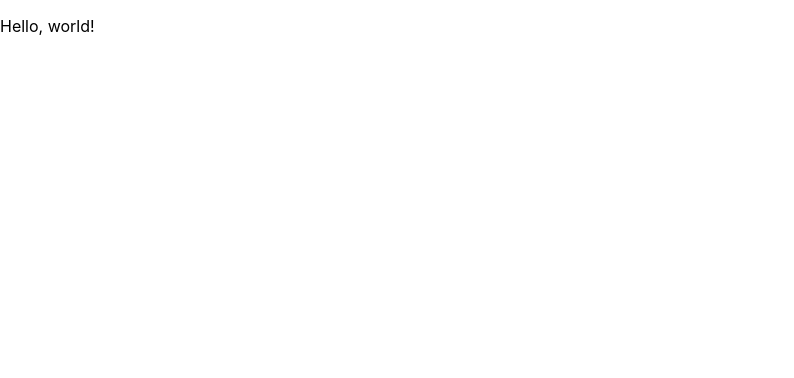
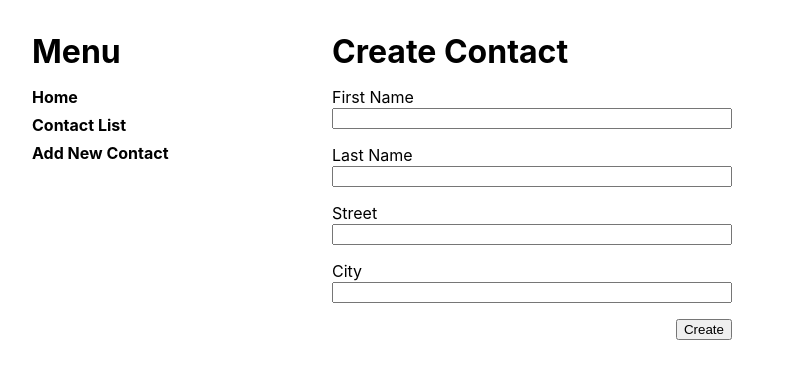
Before and after one commit to boolean-uk/react-address-book-part-2, a React (Create React App) app: page /new-contact in a window 1280 px wide. Shown: the top 378 px of the page, without its empty margins (0-794 px from the left). Built offline with nearby package versions, Linux system fonts and the light colour scheme; no server answers.

Commit message:
Worked on core objectives

```diff
--- a/package.json
+++ b/package.json
@@ -9,7 +9,7 @@
     "react": "^18.2.0",
     "react-dom": "^18.2.0",
     "react-router-dom": "^6.11.1",
-    "react-scripts": "5.0.1",
+    "react-scripts": "^5.0.1",
     "web-vitals": "^2.1.4"
   },
   "scripts": {
--- a/src/App.js
+++ b/src/App.js
@@ -1,8 +1,69 @@
 import './App.css';
+import { Routes, Route } from "react-router-dom";
+import { useEffect, useState } from 'react';
+import Nav from "./components/Nav"
+import Home from "./components/Home"
+import ContactList from "./components/ContactList"
+import ContactForm from "./components/ContactForm"
+import SingleContact from "./components/SingleContact"
 
 function App() {
+    const [contacts, setContacts] = useState([])
+
+    useEffect(() => {
+
+        fetch('https://jsonplaceholder.typicode.com/users')
+            .then((response) => response.json())
+            .then((json) => setContacts(json));
+    }, [])
+
     return (
-        <p>Hello, world!</p>
+
+        <div className='content-holder'>
+            <Nav />
+            <Routes>
+                <Route
+                    path="/"
+                    element={
+                        <Home
+
+                        />
+                    }
+                />
+
+                <Route
+                    path="/contact-list"
+                    element={
+                        <ContactList
+                            contacts={contacts}
+                        />
+                    }
+                />
+
+                <Route
+                    path="/new-contact"
+                    element={
+                        <ContactForm
+                            contacts={contacts}
+                            setContacts={setContacts}
+                        />
+                    }
+                />
+
+                <Route
+                    path="/contact-list/:id"
+                    element={
+                        <SingleContact
+
+                        />
+                    }
+                />
+            </Routes>
+        </div>
+
+
+
+
     );
 }
 
--- /dev/null
+++ b/src/components/ContactForm.js
@@ -0,0 +1,108 @@
+import { useEffect, useState } from "react"
+import "../css/form.css"
+
+
+function ContactForm({ setContacts, contacts }) {
+    // const [idCounter, setIdCounter] = useState(11)
+    const [firstName, setFirstName] = useState("")
+    const [lastName, setLastName] = useState("")
+    const [street, setStreetName] = useState("")
+    const [city, setCityName] = useState("")
+
+
+
+
+    function createContact(e) {
+        e.preventDefault()
+        const fullName = `${firstName} ${lastName}`
+        setContacts([...contacts, {
+            name: fullName,
+            address: {
+                street: street,
+                city: city,
+
+            }
+        }])
+
+        /*
+        I wanted to use the id and change the id value and pass it along, but the value somehow doesn't get updated. I used index + 1 in the ContactList to fix it for now, but I'm going to try and fix this later so that I can use id instead of index.
+        */
+        // setIdCounter(prevIdCounter => prevIdCounter + 1);
+
+        setFirstName("")
+        setLastName("")
+        setStreetName("")
+        setCityName("")
+
+
+
+    }
+
+
+
+    // console.log("fullname", fullname)
+
+    return (
+        <div className='menu-screen-right'>
+
+            <h1 className='header-sections-right'>
+                Create Contact
+            </h1>
+            <form className="form-fields">
+                <div className="field-section">
+                    <label htmlFor="firstname">First Name</label>
+                    <input
+                        type="text"
+                        name="firstname"
+                        id="firstname"
+                        value={firstName}
+                        onChange={(e) => setFirstName(e.target.value)}
+                    />
+                </div>
+
+                <div className="field-section">
+                    <label htmlFor="lastname">Last Name</label>
+                    <input
+                        type="text"
+                        name="lastname"
+                        id="lastname"
+                        value={lastName}
+                        onChange={(e) => setLastName(e.target.value)}
+                    />
+                </div>
+
+                <div className="field-section">
+                    <label htmlFor="streetname">Street</label>
+                    <input
+                        type="text"
+                        name="streetname"
+                        id="streetname"
+                        value={street}
+                        onChange={(e) => setStreetName(e.target.value)}
+                    />
+                </div>
+
+
+                <div className="field-section">
+                    <label htmlFor="cityname">City</label>
+                    <input
+                        type="text"
+                        name="cityname"
+                        id="cityname"
+                        value={city}
+                        onChange={(e) => setCityName(e.target.value)}
+                    />
+                </div>
+
+
+
+
+                <button type="submit" onClick={createContact}>
+                    Create
+                </button>
+
+            </form>
+        </div >
+    )
+}
+export default ContactForm
--- /dev/null
+++ b/src/components/ContactList.js
@@ -0,0 +1,40 @@
+import { Link } from "react-router-dom"
+import "../css/contacts.css"
+
+
+
+
+function ContactList({ contacts }) {
+
+    // console.log(contacts)
+    return (
+        <div className='menu-screen-right'>
+
+            <h1 className='header-sections-right'>
+                Contacts
+            </h1>
+
+            {!contacts ? "loading..." :
+                contacts.map((contact, idx) => {
+                    return (
+                        <div key={contact.id} className="name-container">
+                            <div className="contacts-list-overview-item">
+                                <p>{contact.name}</p>
+                                <Link
+                                    to={`/contact-list/${idx + 1}`
+                                    }
+                                    state={{ contact }}
+                                >
+                                    View
+                                </Link>
+                            </div>
+                        </div>
+                    )
+                })
+            }
+
+
+        </div >
+    )
+}
+export default ContactList
--- /dev/null
+++ b/src/components/Home.js
@@ -0,0 +1,9 @@
+
+
+
+function Home() {
+  return (
+   <h1>Home</h1>
+  )
+}
+export default Home
--- /dev/null
+++ b/src/components/Nav.js
@@ -0,0 +1,20 @@
+import { Link } from "react-router-dom"
+
+
+function Nav() {
+    return (
+        <div className='menu-screen-left'>
+            <h1 className='header-sections-left'>
+                Menu
+            </h1>
+            <nav className='nav-container'>
+                <ul>
+                    <li><Link to={'/'}>Home</Link></li>
+                    <li><Link to={'/contact-list'}>Contact List</Link></li>
+                    <li><Link to={'/new-contact'}>Add New Contact</Link></li>
+                </ul>
+            </nav>
+        </div >
+    )
+}
+export default Nav
--- /dev/null
+++ b/src/components/SingleContact.js
@@ -0,0 +1,25 @@
+import { useLocation } from "react-router-dom"
+
+
+function SingleContact() {
+    const location = useLocation()
+    const { contact } = location.state
+
+    // console.log(contact)
+
+    return (
+        <div className='menu-screen-right'>
+
+            <h1 className='header-sections-right'>
+                {contact.name}
+            </h1>
+            <div className="form-details">
+                <p>Street: <strong> {contact.address.street}</strong></p>
+                <p>City: <strong> {contact.address.city}</strong></p>
+
+            </div>
+
+        </div >
+    )
+}
+export default SingleContact
--- /dev/null
+++ b/src/css/contacts.css
@@ -0,0 +1,20 @@
+.name-container {
+    position: relative;
+  }
+
+  .contacts-list-overview-item {
+    display: flex;
+    justify-content: space-between;
+    padding-bottom: 1rem;
+    margin-top: 1rem;
+  }
+
+  .contacts-list-overview-item::after {
+    content: "";
+    position: absolute;
+    left: 0;
+    bottom: 0;
+    background-color: gray;
+    width: 100%;
+    height: 1px;
+  }
--- /dev/null
+++ b/src/css/form.css
@@ -0,0 +1,18 @@
+.field-section label{
+    display: block;
+
+}
+
+.field-section input{
+    width: 100%;
+    margin-bottom: 1rem;
+}
+
+.menu-screen-right{
+    position: relative;
+}
+
+.form-fields button{
+    right:0;
+    position: absolute;
+}
--- a/src/index.css
+++ b/src/css/index.css
@@ -7,7 +7,16 @@ body {
   -moz-osx-font-smoothing: grayscale;
 }
 
+* {
+  margin: 0;
+  box-sizing: border-box;
+}
+
 code {
   font-family: source-code-pro, Menlo, Monaco, Consolas, 'Courier New',
     monospace;
 }
+
+.menu-screen-right {
+  width: 400px;
+}
--- /dev/null
+++ b/src/css/menu.css
@@ -0,0 +1,43 @@
+.content-holder {
+
+    display: flex;
+    padding-left: 2rem;
+    padding-top: 2rem;
+    min-height: 500px;
+    list-style-type: none;
+}
+
+.content-holder a {
+    color: black;
+    text-decoration: none;
+    font-weight: 700;
+}
+
+.content-holder a:hover {
+    color: rgb(0, 68, 255);
+
+}
+
+.nav-container ul {
+    list-style: none;
+    padding-left: 0;
+
+}
+
+.nav-container ul li {
+    margin-bottom: 0.5rem;
+
+}
+
+
+
+.menu-screen-left {
+    width: 300px;
+}
+
+
+
+.header-sections-left,
+.header-sections-right {
+    margin-bottom: 1rem;
+}
--- a/src/index.js
+++ b/src/index.js
@@ -1,14 +1,18 @@
 import React from 'react';
 import ReactDOM from 'react-dom/client';
-import './index.css';
+import './css/index.css';
+import './css/menu.css';
 import App from './App';
 import reportWebVitals from './reportWebVitals';
+import { BrowserRouter } from "react-router-dom"
 
 const root = ReactDOM.createRoot(document.getElementById('root'));
 root.render(
-  <React.StrictMode>
-    <App />
-  </React.StrictMode>
+  <BrowserRouter>
+    <React.StrictMode>
+      <App />
+    </React.StrictMode>
+  </BrowserRouter>
 );
 
 // If you want to start measuring performance in your app, pass a function
```
Also changed, not shown: 1 other file (tests, documents, lock files or other folders).
